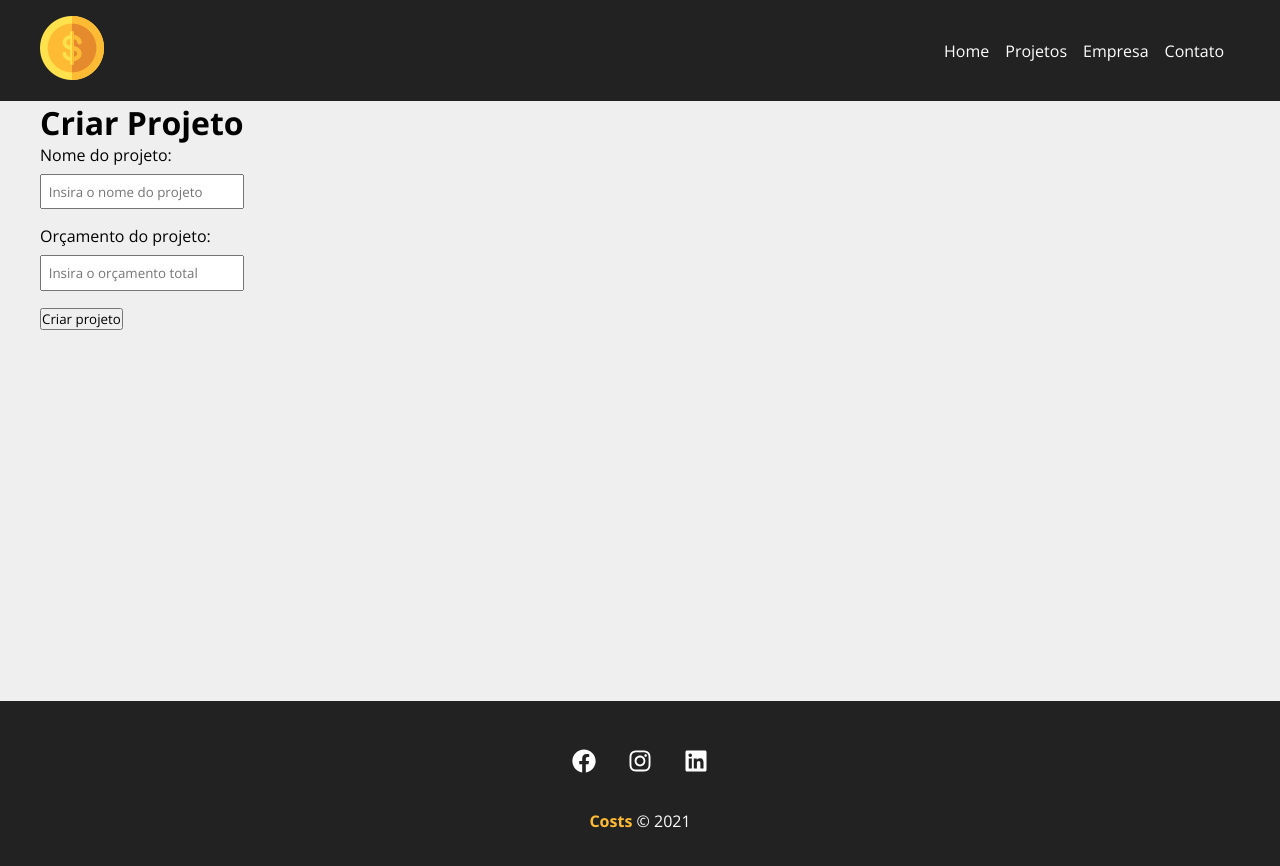
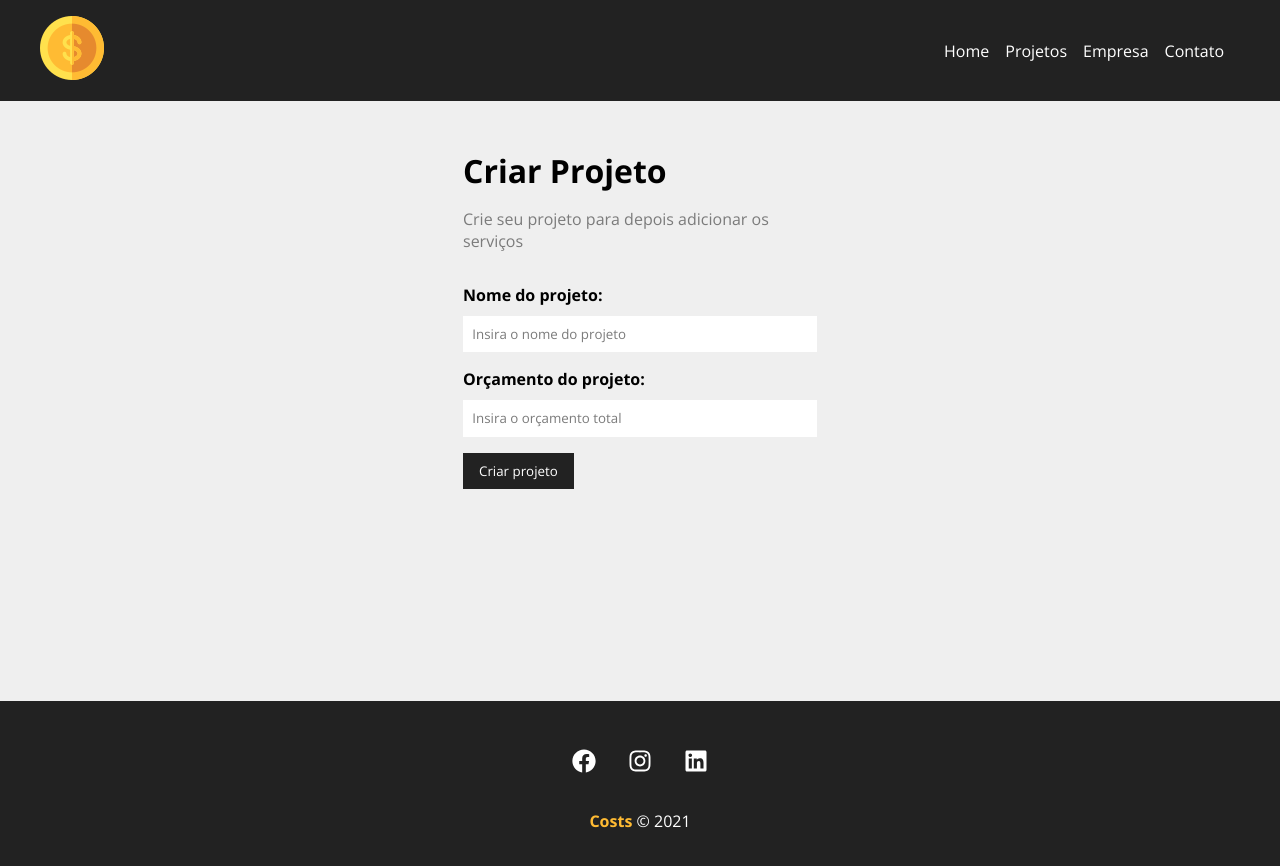
Before and after one commit to matheusbattisti/curso_react_yt, a React (Create React App) app: page /newproject in a window 1280 px wide. Shown: the top 866 px of the page. Built offline with nearby package versions, Linux system fonts and the light colour scheme.

Commit message:
continuando projeto

```diff
--- a/db.json
+++ b/db.json
@@ -12,6 +12,16 @@
     {
       "name": "ygguy",
       "id": 3
+    },
+    {
+      "name": "teste",
+      "budget": "123123",
+      "id": 4
+    },
+    {
+      "name": "asd",
+      "budget": "123",
+      "id": 5
     }
   ]
 }
--- a/src/components/form/Input.module.css
+++ b/src/components/form/Input.module.css
@@ -5,9 +5,16 @@
 }
 
 .form_control label {
-  margin-bottom: 0.5em;
+  margin-bottom: 0.6em;
+  font-weight: bold;
 }
 
 .form_control input {
-  padding: 0.5em;
+  padding: 0.7em;
+  border-radius: 0;
+  border: none;
 }
+
+.form_control input::placeholder {
+  color: #7b7b7b;
+}
--- /dev/null
+++ b/src/components/form/SubmitButton.js
@@ -0,0 +1,11 @@
+import styles from './SubmitButton.module.css'
+
+function SubmitButton({ text }) {
+  return (
+    <div>
+      <button className={styles.btn}>{text}</button>
+    </div>
+  )
+}
+
+export default SubmitButton
--- /dev/null
+++ b/src/components/form/SubmitButton.module.css
@@ -0,0 +1,13 @@
+.btn {
+  background-color: #222;
+  color: #fff;
+  padding: 0.7em 1.2em;
+  text-decoration: none;
+  transition: 0.5s;
+  cursor: pointer;
+  border: none;
+}
+
+.btn:hover {
+  color: #ffbb33;
+}
--- a/src/components/pages/Home.js
+++ b/src/components/pages/Home.js
@@ -6,9 +6,13 @@ import savings from '../../img/savings.svg'
 function Home() {
   return (
     <section className={styles.home_container}>
-      <h1>Bem-vindo ao Costs</h1>
+      <h1>
+        Bem-vindo ao <span>Costs</span>
+      </h1>
       <p>Comece a gerenciar os seus projetos agora mesmo!</p>
-      <Link to="/newproject">Criar Projeto</Link>
+      <Link className={styles.btn} to="/newproject">
+        Criar Projeto
+      </Link>
       <img src={savings} alt="Savings" />
     </section>
   )
--- a/src/components/pages/Home.module.css
+++ b/src/components/pages/Home.module.css
@@ -4,9 +4,38 @@
   flex-direction: column;
   align-items: center;
   justify-content: center;
-  padding: 2em;
+  padding: 4em;
+}
+
+.home_container h1 {
+  font-size: 2.5em;
+  margin-bottom: 0.5em;
+}
+
+.home_container h1 span {
+  color: #ffbb33;
+  padding: 0 0.2em;
+  background-color: #222;
+}
+
+.home_container p {
+  margin-bottom: 1.5em;
+  color: #7b7b7b;
+}
+
+.btn {
+  background-color: #222;
+  color: #fff;
+  padding: 0.5em 1em;
+  text-decoration: none;
+  transition: 0.5s;
+}
+
+.btn:hover {
+  color: #ffbb33;
 }
 
 .home_container img {
-  width: 400px;
+  width: 350px;
+  margin: 2em 0;
 }
--- a/src/components/pages/NewProject.js
+++ b/src/components/pages/NewProject.js
@@ -1,6 +1,12 @@
+import { useHistory } from 'react-router-dom'
+
 import ProjectForm from '../project/ProjectForm'
 
+import styles from './NewProject.module.css'
+
 function NewProject() {
+  const history = useHistory()
+
   function createPost(project) {
     fetch('http://localhost:5000/projects', {
       method: 'POST',
@@ -12,12 +18,14 @@ function NewProject() {
       .then((resp) => resp.json())
       .then((data) => {
         console.log(data)
+        history.push('/projects')
       })
   }
 
   return (
-    <div>
+    <div className={styles.newproject_container}>
       <h1>Criar Projeto</h1>
+      <p>Crie seu projeto para depois adicionar os serviços</p>
       <ProjectForm handleSubmit={createPost} />
     </div>
   )
--- /dev/null
+++ b/src/components/pages/NewProject.module.css
@@ -0,0 +1,13 @@
+.newproject_container {
+  width: 450px;
+  margin: 0 auto;
+  padding: 3em;
+}
+
+.newproject_container h1 {
+  margin-bottom: 0.5em;
+}
+
+.newproject_container p {
+  color: #7b7b7b;
+}
--- a/src/components/project/ProjectForm.js
+++ b/src/components/project/ProjectForm.js
@@ -1,5 +1,6 @@
 import { useState } from 'react'
 import Input from '../form/Input'
+import SubmitButton from '../form/SubmitButton'
 
 import styles from './ProjectForm.module.css'
 
@@ -31,9 +32,7 @@ function ProjectForm(props) {
         placeholder="Insira o orçamento total"
         handleOnChange={handleChange}
       />
-      <div>
-        <button>Criar projeto</button>
-      </div>
+      <SubmitButton text="Criar projeto" />
     </form>
   )
 }
--- a/src/components/project/ProjectForm.module.css
+++ b/src/components/project/ProjectForm.module.css
@@ -1,3 +1,4 @@
 .form {
   width: 100%;
+  margin: 2em 0;
 }
```
